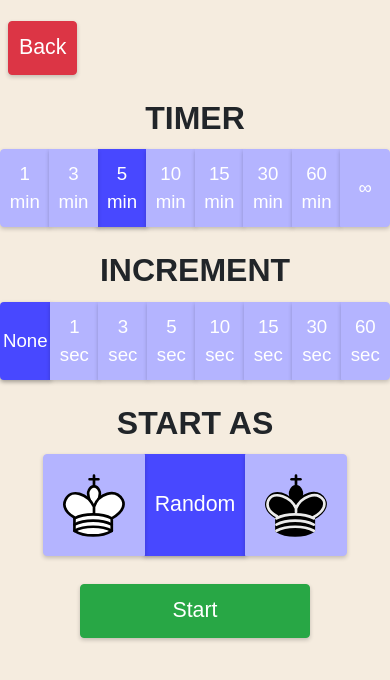
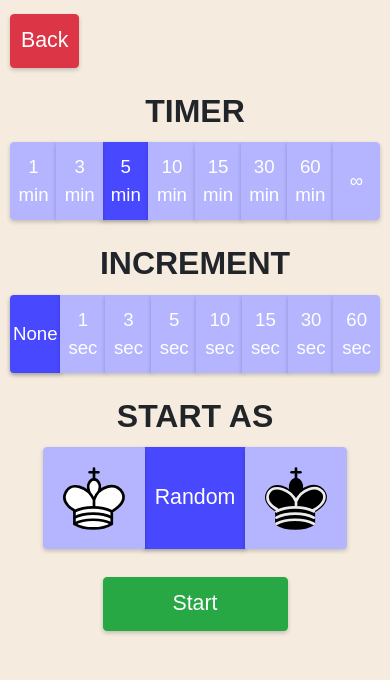
Before and after one commit to calebtham/multchess, a website: page public/index.html in a window 390 px wide. Both pictures are taken after typing "Sample" into the empty fields and a click on the button "Create New Game". Drawn offline with nearby package versions, Linux system fonts and the light colour scheme; no server answers.

Commit message:
mobile UI

```diff
--- a/public/index.html
+++ b/public/index.html
@@ -21,7 +21,7 @@
 
                     <div class="col-2"></div>
 
-                    <div class="col-8">
+                    <div class="col">
 
                         <img class="logo" src="img/17.svg" width="80" height="80" alt="17.svg">
                         <h1 class="bold">MULTCHESS</h1>
@@ -114,11 +114,11 @@
                         <div class="spacer"></div>
 
                         <div class="row">
-                            <div class="col-2"></div>
-                            <div class="col-8">
+                            <div class="col-3"></div>
+                            <div class="col">
                                 <button type="button" class="btn btn-success fat" id="startButton">Start</button>
                             </div>
-                            <div class="col-2"></div>
+                            <div class="col-3"></div>
                         </div>
 
                     </div>
--- a/public/main.css
+++ b/public/main.css
@@ -99,7 +99,6 @@ button.request {
 }
 
 button#backButton {
-    margin-left: 8px;
     float: left;
     width: auto;
 }
@@ -157,8 +156,16 @@ footer {
         padding: 0px;
     }
 
+    div.col-2 {
+        display: none;
+    }
+
     #initialScreen {
+        padding: 20px;
         padding-top: 5vh;
+    }
+    #createScreen {
+        padding: 10px;
     }
 
     img.logo {
```
